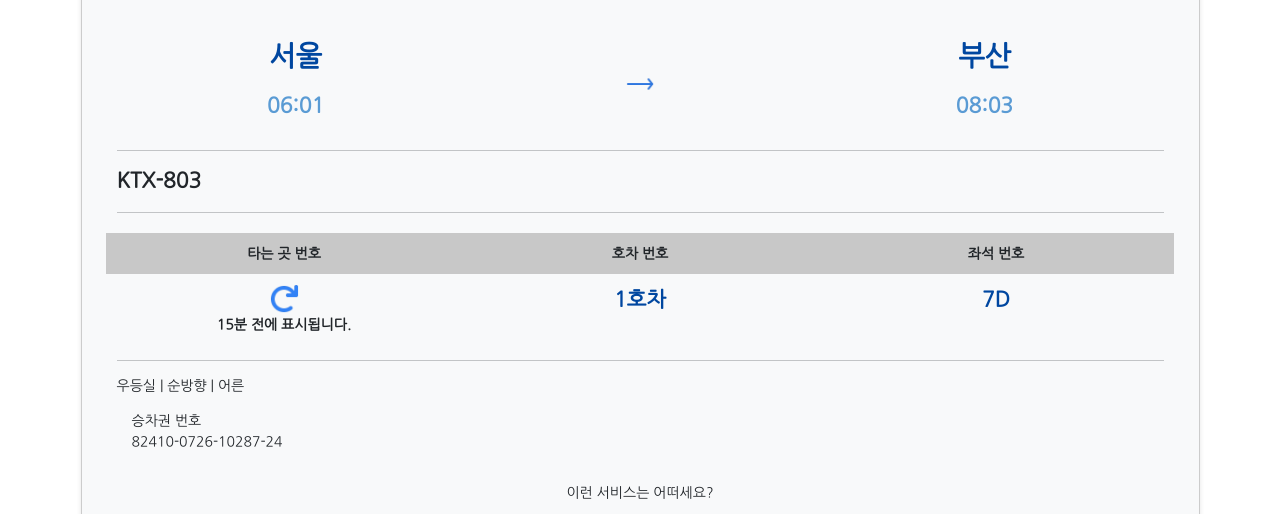
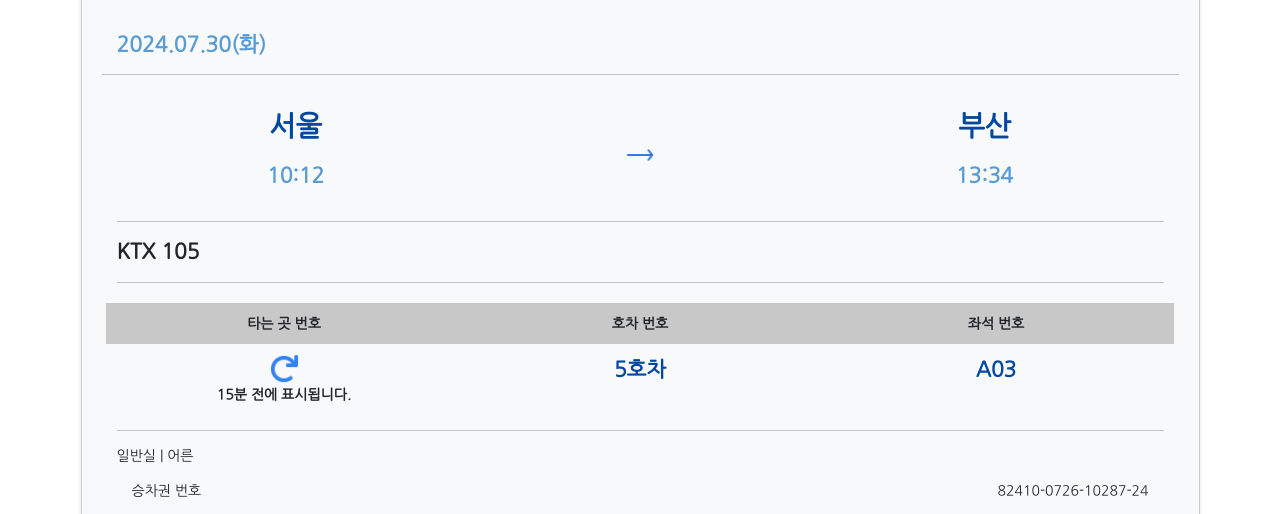
Before and after one commit to jinaa11/miniproject, a plain HTML site: page WebContent/payment/myTicket.html in a window 1280 px wide. Shown: the part 263-777 px from the top of the page. Drawn offline with nearby package versions, Linux system fonts and the light colour scheme.

Commit message:
feat: 나의 티켓 제이쿼리 추가

```diff
--- a/WebContent/payment/myTicket.css
+++ b/WebContent/payment/myTicket.css
@@ -10,14 +10,24 @@
   background-color: #f8f9fa;
 }
 .ticket-header, .ticket-footer {
-  /* background-color: #0047a0; */
   border-radius: 10px;
   padding: 15px;
   text-align: center;
-  /* color: white; */
+}
+.ticket-footer {
+  border: 1px solid #c8c8c8;
 }
 .ticket-details {
   padding: 15px;
+}
+.ticket-date {
+  text-align: left;
+  margin: 10px 0 10px 15px;
+}
+.date-info {
+  font-size: 1.5rem;
+  font-weight: bold;
+  color: #5a9bd4;
 }
 .ticket-details img {
   width: 30px;
@@ -77,3 +87,10 @@
   justify-content: space-between;
   padding: 0 15px;
 }
+.ticket-info div {
+  flex: 1;
+  text-align: left;
+}
+.ticket-info div:last-child {
+  text-align: right;
+}
--- a/WebContent/payment/myTicket.html
+++ b/WebContent/payment/myTicket.html
@@ -17,6 +17,10 @@
       <div class="ticket-header">
         <h2 class="fw-bold">나의 티켓</h2>
       </div>
+      <div class="ticket-date">
+        <p class="date-info">탑승 일자</p>
+      </div>
+      <hr>
       <div class="ticket-details">
         <div class="ticket-section destination-section">
           <div>
@@ -55,7 +59,9 @@
           <div class="ticket-info">
             <div>
               <p class="mb-0">승차권 번호</p>
-              <p class="mb-0">82410-0726-10287-24</p>
+            </div>
+            <div>
+              <p class="mb-0">82410-0727-10287-24</p>
             </div>
           </div>
         </div>
--- a/WebContent/payment/myTicket.js
+++ b/WebContent/payment/myTicket.js
@@ -0,0 +1,25 @@
+$(function() {
+  $.getJSON('/WebContent/json/payment-info.json', function(data) {
+    $.each(data, function(index, item) {
+      const ti = item.travelInfo;
+      const pi = item.passengerInfo;
+      const payi = item.paymentInfo;
+
+      $('.station-info').eq(0).text(ti.departureStation);
+      $('.station-info').eq(1).text(ti.arrivalStation);
+
+      $('.time-info').eq(0).text(ti.departureTime);
+      $('.time-info').eq(1).text(ti.arrivalTime);
+
+      $('.train-number').text(ti.trainType + ' ' + ti.trainNumber);
+
+      $('.car-number').text(pi[index].seatInfo.split(' ')[0]);
+      $('.seat-number').text(pi[index].seatInfo.split(' ')[1]);
+
+      $('.ticket-section > p').eq(1).text(pi[index].seatType + ' | ' + pi[index].passengerType);
+      $('.ticket-info').find('p').eq(1).text(payi.ticketNumber);
+
+      $('.date-info').text('2024.' + ti.date);
+    });
+  });
+});
```
